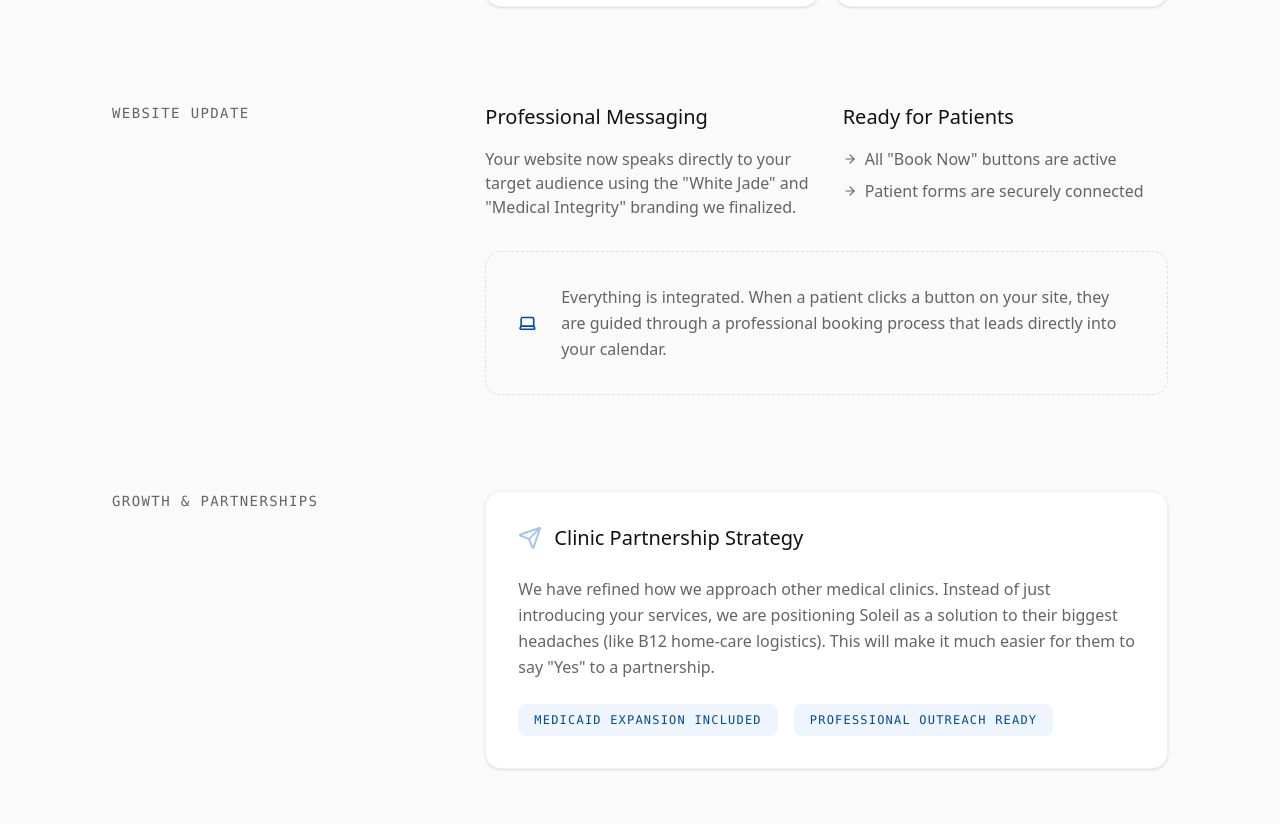
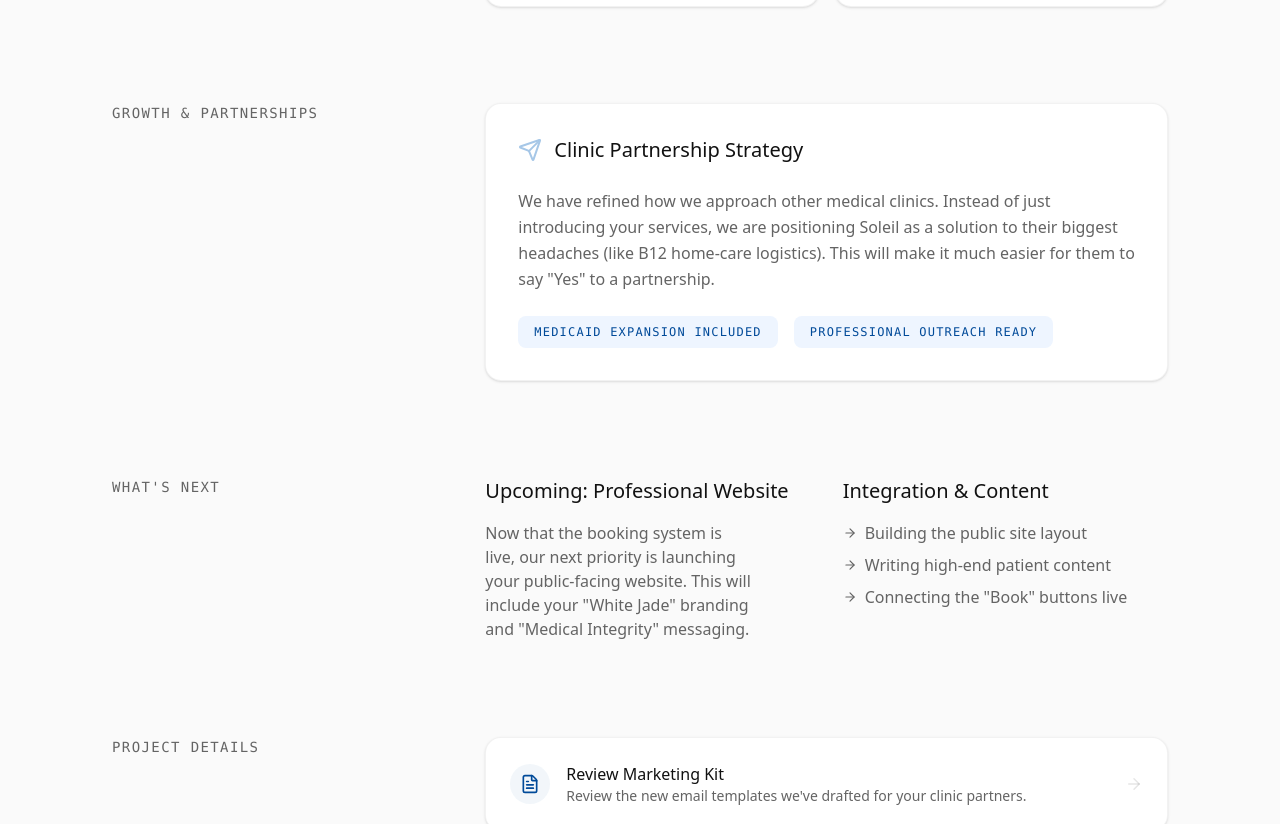
Before and after one commit to nomadproin90days/soleil-infusion, a Next.js app: page /session-report in a window 1280 px wide. Shown: the part 1487-2311 px from the top of the page. Built offline with nearby package versions, Linux system fonts and the light colour scheme.

Commit message:
docs: correct report inaccuracies regarding website status and update roadmap

```diff
--- a/src/app/session-report/docs/[slug]/page.tsx
+++ b/src/app/session-report/docs/[slug]/page.tsx
@@ -88,15 +88,15 @@ const DOCS_CONTENT: Record<string, { title: string; content: React.ReactNode }>
               <span className="text-xs px-2 py-1 bg-green-100 text-green-700 rounded-full font-bold">100% DONE</span>
             </div>
             <div className="flex items-center justify-between">
-              <span className="font-medium text-sm">Website Integration</span>
-              <span className="text-xs px-2 py-1 bg-green-100 text-green-700 rounded-full font-bold">100% DONE</span>
+              <span className="font-medium text-sm">Professional Website</span>
+              <span className="text-xs px-2 py-1 bg-amber-100 text-amber-700 rounded-full font-bold">UP NEXT</span>
             </div>
           </div>
         </section>
         <section>
           <h3 className="text-xl font-medium text-[#111111] mb-4">What's Next?</h3>
           <p className="leading-relaxed">
-            The technical foundation is solid. Our next focus is growing your practice by launching the new partnership outreach and monitoring how patients interact with the new site.
+            The technical booking foundation is solid. Our next focus is launching your professional website and starting the clinical partnership outreach.
           </p>
         </section>
       </div>
--- a/src/app/session-report/page.tsx
+++ b/src/app/session-report/page.tsx
@@ -38,7 +38,7 @@ export default function SessionReport() {
           Session <span className="font-medium text-[#004a99]">Summary</span>
         </h1>
         <p className="text-xl md:text-2xl text-[#646464] max-w-2xl leading-relaxed">
-          Your patient booking system is now live. We have completed the setup for your online calendars, automated reminders, and professional website content.
+          Your patient booking system is now live. We have completed the setup for your online calendars, automated reminders, and the internal coordination infrastructure.
         </p>
         <div className="mt-8 flex flex-wrap gap-4 text-sm font-mono text-[#646464]">
           <div className="bg-white px-3 py-1.5 rounded-md shadow-sm border border-black/5 text-[#111111]">Feb 27, 2026</div>
@@ -125,33 +125,7 @@ export default function SessionReport() {
           </div>
         </motion.section>
 
-        {/* Website & Brand */}
-        <motion.section variants={itemVariants} className="grid grid-cols-1 md:grid-cols-12 gap-8 md:gap-16">
-          <div className="md:col-span-4">
-            <h2 className="text-sm font-mono uppercase tracking-widest text-[#646464] sticky top-8">Website Update</h2>
-          </div>
-          <div className="md:col-span-8 grid grid-cols-1 sm:grid-cols-2 gap-8">
-            <div className="space-y-4">
-              <h3 className="text-xl font-medium">Professional Messaging</h3>
-              <p className="text-[#646464] font-light">Your website now speaks directly to your target audience using the "White Jade" and "Medical Integrity" branding we finalized.</p>
-            </div>
-            <div className="space-y-4">
-              <h3 className="text-xl font-medium">Ready for Patients</h3>
-              <ul className="space-y-2 text-[#646464] font-light">
-                <li className="flex items-center gap-2"><ArrowRight size={14} /> All "Book Now" buttons are active</li>
-                <li className="flex items-center gap-2"><ArrowRight size={14} /> Patient forms are securely connected</li>
-              </ul>
-            </div>
-            <div className="sm:col-span-2 bg-[#FAFAFA] p-8 rounded-2xl border border-dashed border-black/10 flex items-center gap-6">
-              <Laptop className="text-[#004a99] hidden sm:block" size={40} />
-              <p className="text-[#646464] font-light leading-relaxed">
-                Everything is integrated. When a patient clicks a button on your site, they are guided through a professional booking process that leads directly into your calendar.
-              </p>
-            </div>
-          </div>
-        </motion.section>
-
-        {/* Growth Strategy */}
+        {/* Growth & Strategy */}
         <motion.section variants={itemVariants} className="grid grid-cols-1 md:grid-cols-12 gap-8 md:gap-16">
           <div className="md:col-span-4">
             <h2 className="text-sm font-mono uppercase tracking-widest text-[#646464] sticky top-8">Growth & Partnerships</h2>
@@ -173,10 +147,31 @@ export default function SessionReport() {
           </div>
         </motion.section>
 
-        {/* Next Steps */}
+        {/* Future Roadmap */}
         <motion.section variants={itemVariants} className="grid grid-cols-1 md:grid-cols-12 gap-8 md:gap-16">
           <div className="md:col-span-4">
-            <h2 className="text-sm font-mono uppercase tracking-widest text-[#646464] sticky top-8">What happens next</h2>
+            <h2 className="text-sm font-mono uppercase tracking-widest text-[#646464] sticky top-8">What's Next</h2>
+          </div>
+          <div className="md:col-span-8 grid grid-cols-1 sm:grid-cols-2 gap-8">
+            <div className="space-y-4">
+              <h3 className="text-xl font-medium">Upcoming: Professional Website</h3>
+              <p className="text-[#646464] font-light text-balance">Now that the booking system is live, our next priority is launching your public-facing website. This will include your "White Jade" branding and "Medical Integrity" messaging.</p>
+            </div>
+            <div className="space-y-4">
+              <h3 className="text-xl font-medium">Integration & Content</h3>
+              <ul className="space-y-2 text-[#646464] font-light">
+                <li className="flex items-center gap-2"><ArrowRight size={14} /> Building the public site layout</li>
+                <li className="flex items-center gap-2"><ArrowRight size={14} /> Writing high-end patient content</li>
+                <li className="flex items-center gap-2"><ArrowRight size={14} /> Connecting the "Book" buttons live</li>
+              </ul>
+            </div>
+          </div>
+        </motion.section>
+
+        {/* Review & Detailed Info */}
+        <motion.section variants={itemVariants} className="grid grid-cols-1 md:grid-cols-12 gap-8 md:gap-16">
+          <div className="md:col-span-4">
+            <h2 className="text-sm font-mono uppercase tracking-widest text-[#646464] sticky top-8">Project Details</h2>
           </div>
           <div className="md:col-span-8">
             <div className="space-y-4">
```
Also changed, not shown: 1 other file (tests, documents, lock files or other folders).
